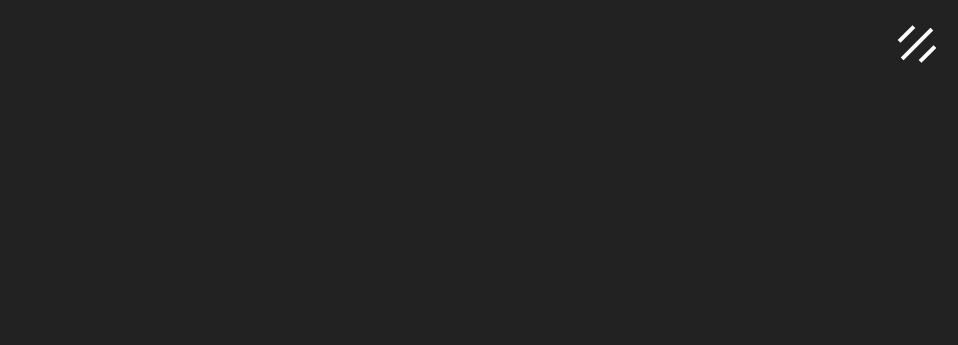
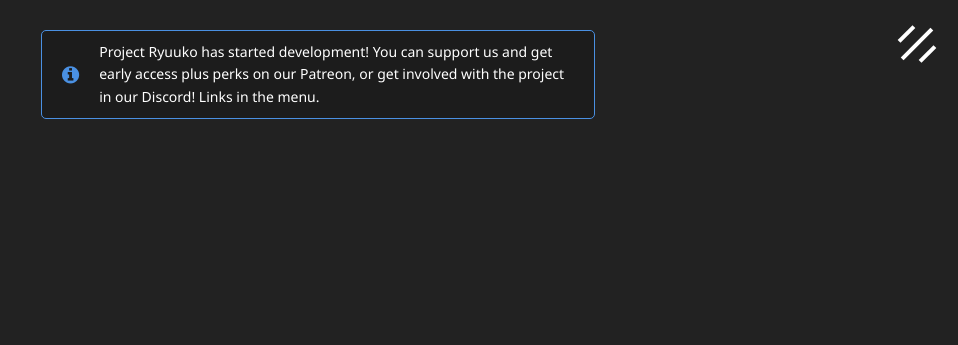
Before and after one commit to Immortal-Ink/immortal.ink, a plain HTML site: page index.html in a window 1280 px wide. Shown: the top 345 px of the page, without its empty margins (322-1280 px from the left). Drawn offline with nearby package versions, Linux system fonts and the light colour scheme.

Commit message:
Site Updates

```diff
--- a/index.html
+++ b/index.html
@@ -50,6 +50,12 @@
     <p class="title" style= "font-family: 'Permanent Marker', cursive; color: white;">Immortal Ink</p>
   </span>
 
+  <!-- Announcement Box -->
+  <div class="announcement-box">
+    <i class="fa fa-info-circle"></i>
+    <p>Project Ryuuko has started development! You can support us and get early access plus perks on our Patreon, or get involved with the project in our Discord! Links in the menu.</p>
+  </div>
+
   <div class="inner-container">
       <i class="menu-bg top"></i>
       <i class="menu-bg middle"></i>
--- a/style.css
+++ b/style.css
@@ -241,3 +241,38 @@ html,body {
   font-size: 3.8em;
   color: #fff;
 }
+.announcement-box {
+  display: flex;
+  align-items: center;
+  padding: 10px 20px;
+  margin: 30px auto;  /* vertically spaced and centered */
+  max-width: 40%;     /* adjust this to your desired width, e.g., 50%, 600px, etc. */
+  border: 1px solid #4A90E2; /* soft blue border */
+  border-radius: 5px; /* slightly rounded corners */
+  background-color: #1c1c1c;
+}
+
+.announcement-box i {
+  font-size: 20px;
+  margin-right: 20px;
+  color: #4A90E2; /* matching the border color */
+}
+
+.announcement-box p {
+  margin: 0;
+  font-size: 14px;
+  color: white;
+  line-height: 1.6;
+  text-align: left;
+}
+
+@media only screen and (max-width: 768px) {  /* This is a common breakpoint for tablets and below */
+  .announcement-box {
+    max-width: 80%; /* Increase the width on mobile for better utilization of space */
+    margin-top: 100px;
+  }
+
+  .announcement-box p {
+    font-size: 14px; /* Decrease the font size on mobile for better readability */
+  }
+}
```
